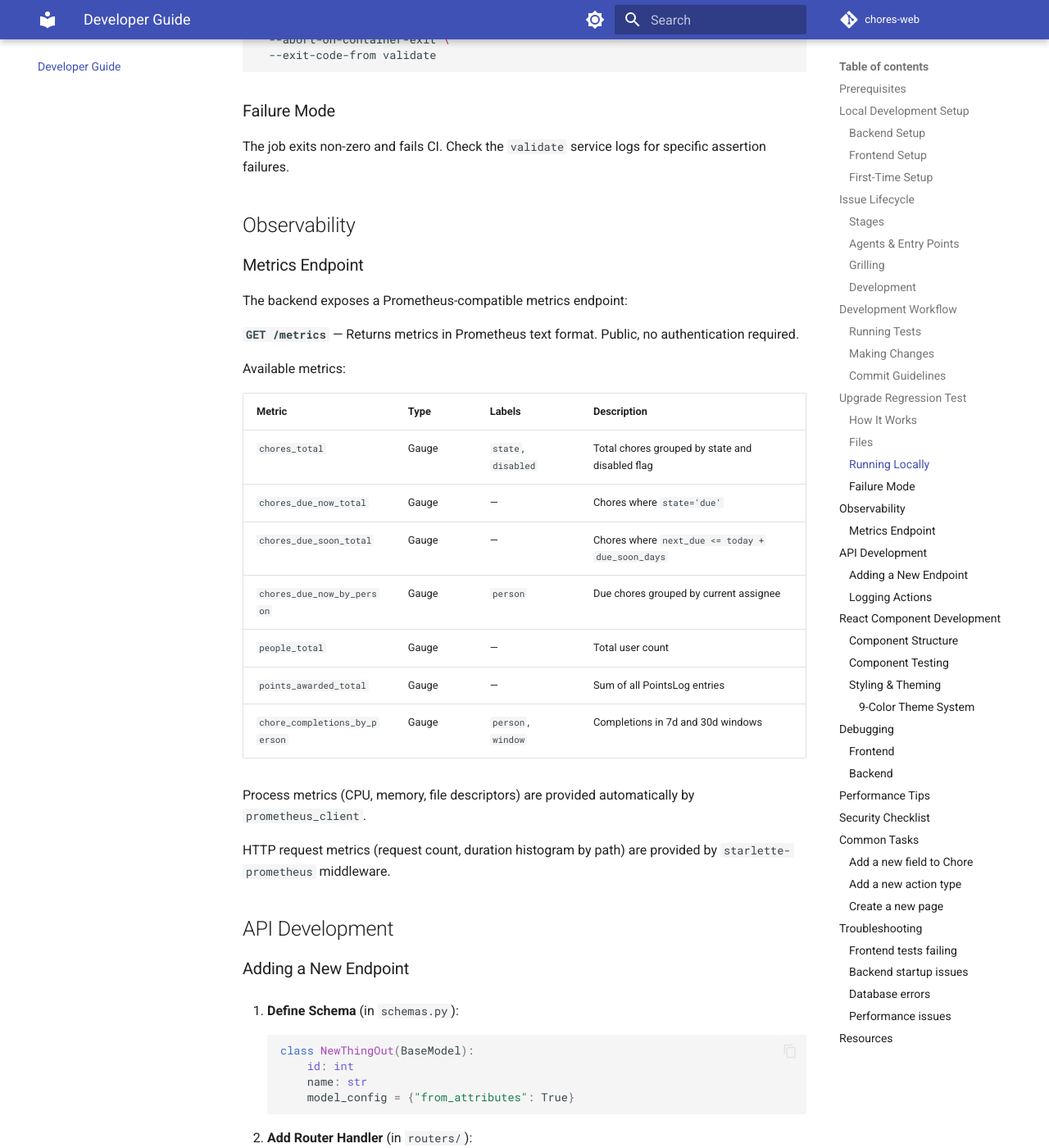
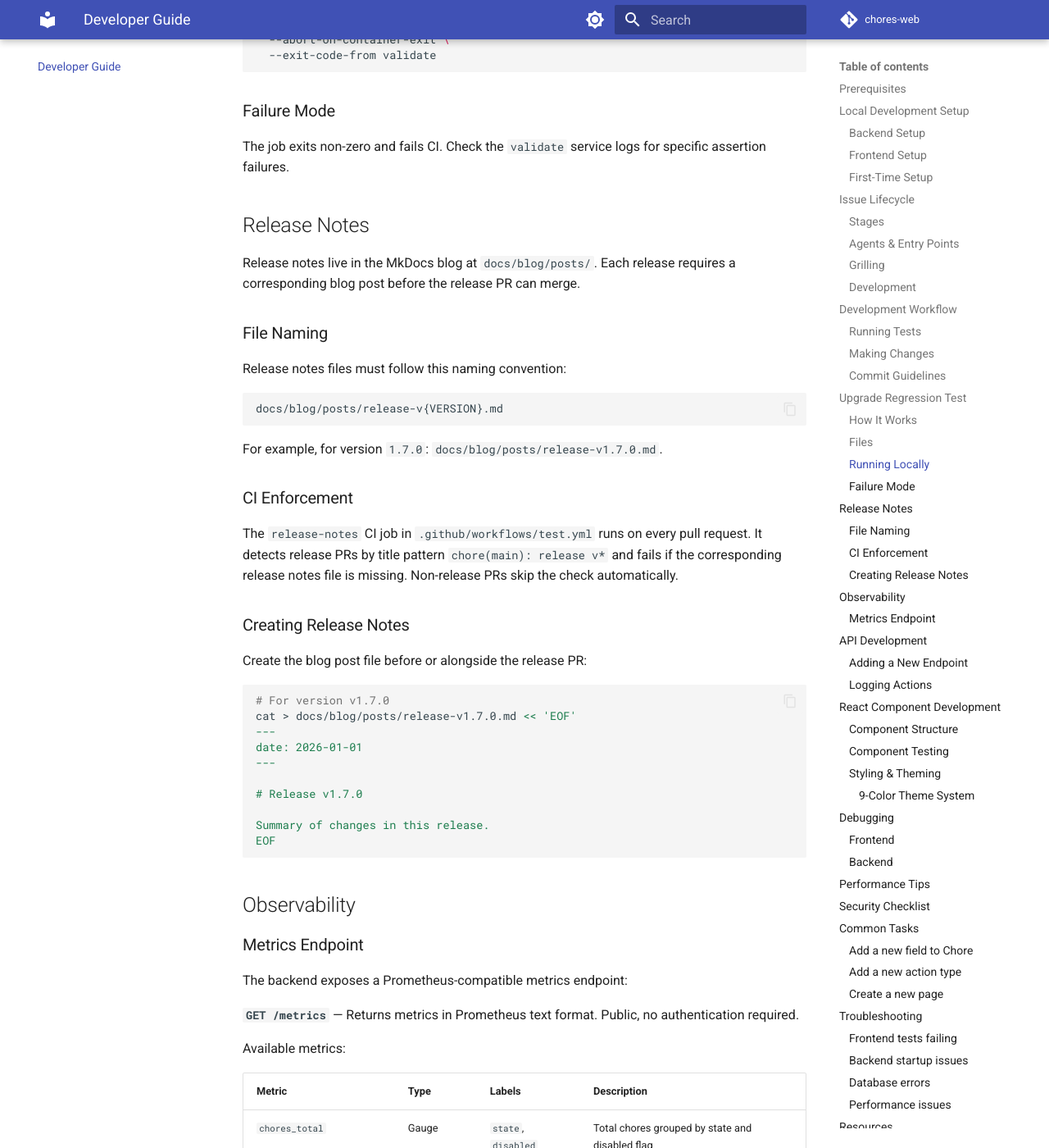
Before and after one commit to derekwinters/chores-web, an MkDocs documentation site: the page built from docs/DEVELOPER.md, in a window 1280 px wide and 1400 px high, scrolled down 5428 px. Shown: the whole window at 82% size. Built offline with MkDocs 1.6.1 and Material for MkDocs 9.7.7, drawn with Linux system fonts in a browser that asks for light colours; comment, search, counter and statistics services are not loaded.

Commit message:
docs: reconcile docs with implementation #203
Add Release Notes section to DEVELOPER.md covering the CI enforcement
job, file naming convention (docs/blog/posts/release-v{VERSION}.md),
and instructions for creating release notes before merging a release PR.

Co-Authored-By: Claude Sonnet 4.6 <noreply@anthropic.com>

````diff
--- a/docs/DEVELOPER.md
+++ b/docs/DEVELOPER.md
@@ -194,6 +194,41 @@ PREV_TAG=$PREV_TAG docker compose -f docker-compose.test-upgrade.yml up \
 ### Failure Mode
 
 The job exits non-zero and fails CI. Check the `validate` service logs for specific assertion failures.
+
+## Release Notes
+
+Release notes live in the MkDocs blog at `docs/blog/posts/`. Each release requires a corresponding blog post before the release PR can merge.
+
+### File Naming
+
+Release notes files must follow this naming convention:
+
+```
+docs/blog/posts/release-v{VERSION}.md
+```
+
+For example, for version `1.7.0`: `docs/blog/posts/release-v1.7.0.md`.
+
+### CI Enforcement
+
+The `release-notes` CI job in `.github/workflows/test.yml` runs on every pull request. It detects release PRs by title pattern `chore(main): release v*` and fails if the corresponding release notes file is missing. Non-release PRs skip the check automatically.
+
+### Creating Release Notes
+
+Create the blog post file before or alongside the release PR:
+
+```bash
+# For version v1.7.0
+cat > docs/blog/posts/release-v1.7.0.md << 'EOF'
+---
+date: 2026-01-01
+---
+
+# Release v1.7.0
+
+Summary of changes in this release.
+EOF
+```
 
 ## Observability
 
````
